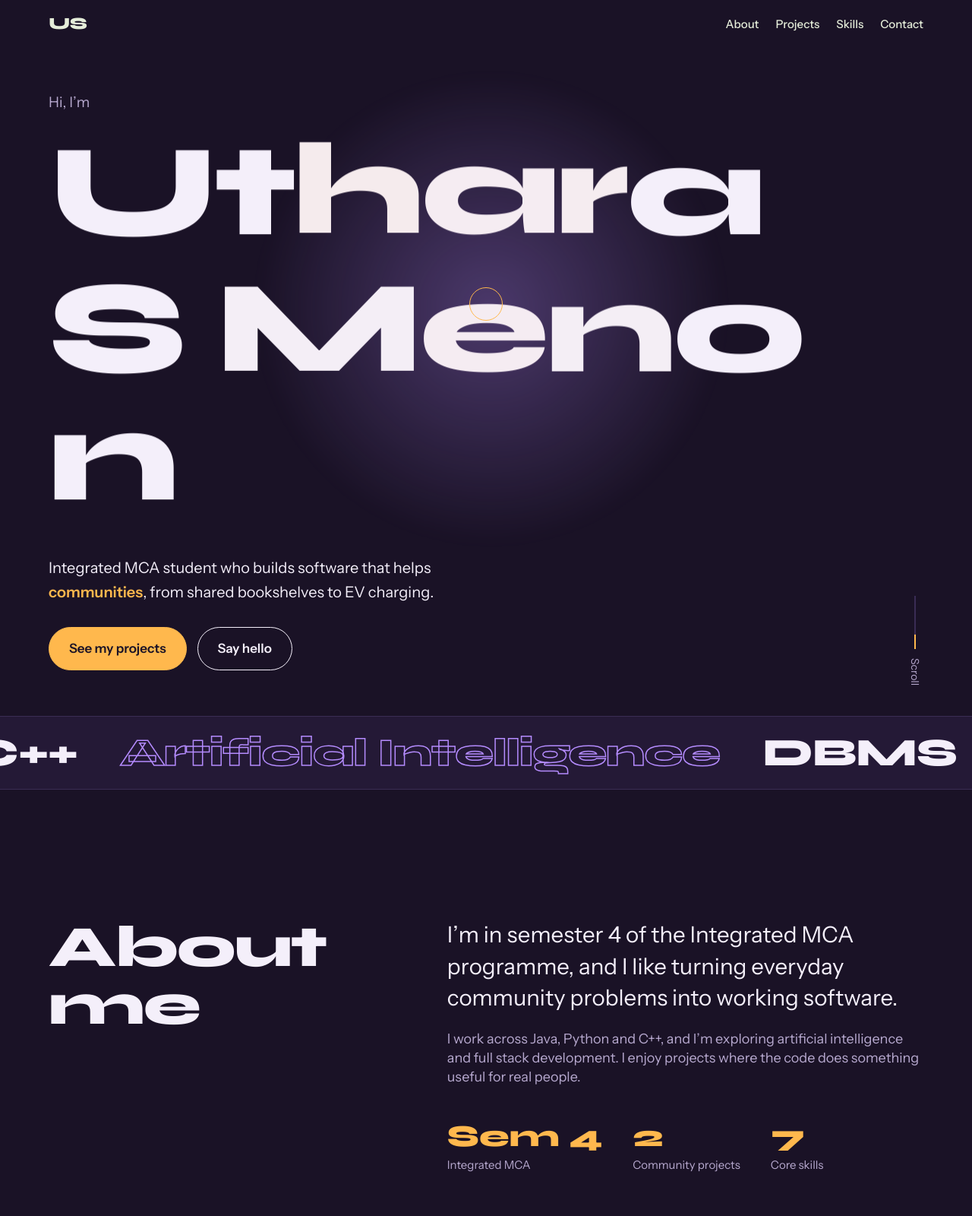
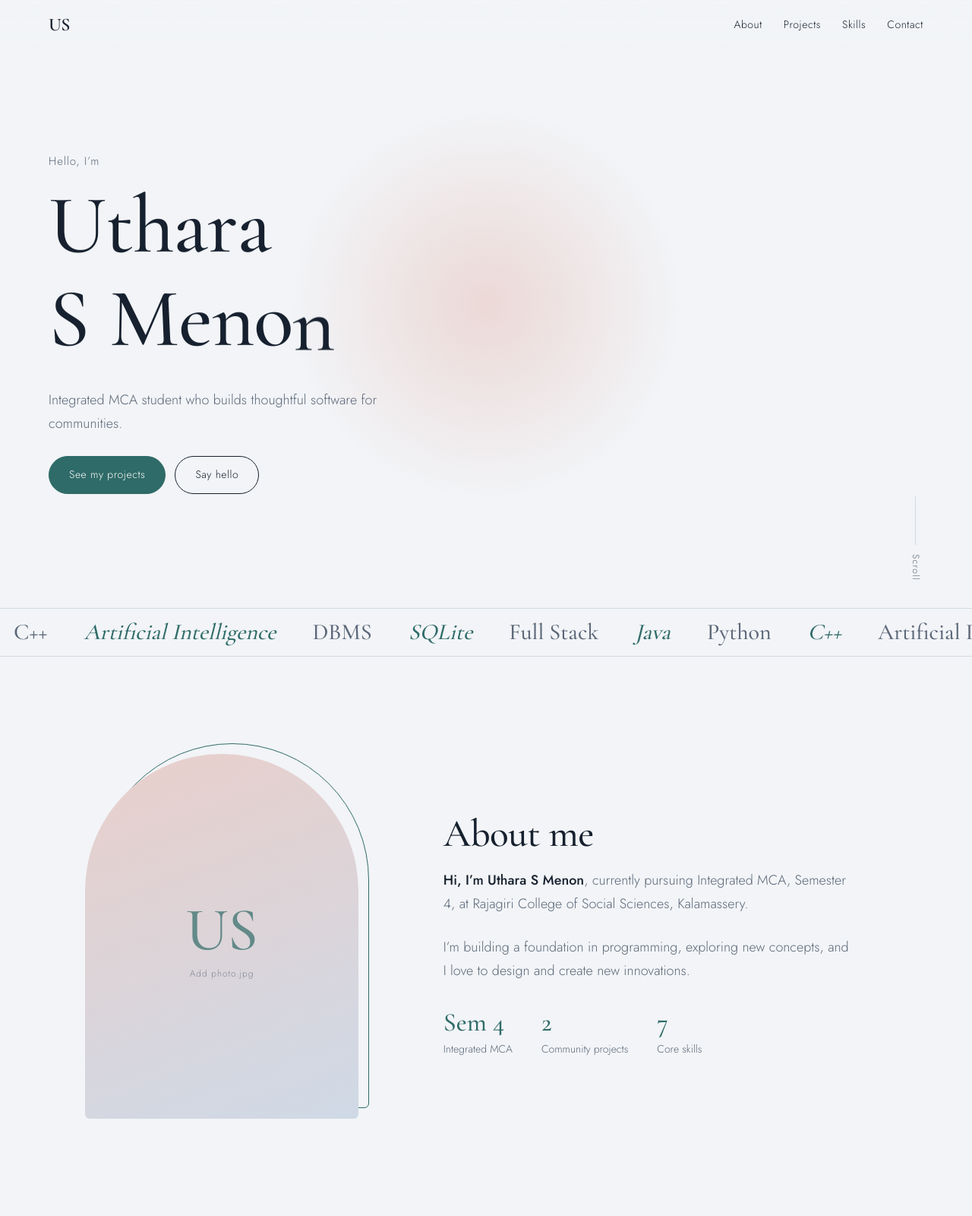
Before and after one commit to utharaasanjeevan/utharasanjeevvportfolio, a plain HTML site: page index.html in a window 1280 px wide. Shown: the top 1600 px of the page at 76% size. Drawn offline with nearby package versions, Linux system fonts and the light colour scheme.

Commit message:
Add files via upload

```diff
--- a/index.html
+++ b/index.html
@@ -3,104 +3,105 @@
 <head>
 <meta charset="utf-8">
 <meta name="viewport" content="width=device-width, initial-scale=1">
-<title>Uthara S Menon – Software developer in the making</title>
-<meta name="description" content="Portfolio of Uthara S Menon, Integrated MCA student building community-minded software in Java, Python, C++, AI and full stack.">
+<title>Uthara S Menon – Portfolio</title>
+<meta name="description" content="Portfolio of Uthara S Menon, Integrated MCA student at Rajagiri College of Social Sciences, building community-minded software.">
 <link rel="preconnect" href="https://fonts.googleapis.com">
 <link rel="preconnect" href="https://fonts.gstatic.com" crossorigin>
-<link href="https://fonts.googleapis.com/css2?family=Syne:wght@500;700;800&family=Instrument+Sans:wght@400;500;600&display=swap" rel="stylesheet">
+<link href="https://fonts.googleapis.com/css2?family=Cormorant+Garamond:wght@400;500;600&family=Jost:wght@300;400;500&display=swap" rel="stylesheet">
 <style>
-:root{--bg:#1A1226;--bg2:#241936;--ink:#F4EFFA;--mute:#B7A9CF;--line:#3A2C54;--sun:#FFB84D;--orc:#B58CFF;--ease:cubic-bezier(.2,.8,.2,1)}
+:root{--bg:#F2F4F7;--bg2:#E7EBF1;--ink:#16202E;--mute:#5C6879;--line:#D3DAE4;--acc:#2F6B68;--blush:#E9CFCB;--navy:#16202E;--ease:cubic-bezier(.2,.8,.2,1)}
 *{box-sizing:border-box;margin:0}
 html{scroll-behavior:smooth;background:var(--bg)}
-body{background:var(--bg);color:var(--ink);font:400 17px/1.6 "Instrument Sans",system-ui,sans-serif;overflow-x:hidden}
-h1,h2,h3,.logo{font-family:Syne,"Arial Black",sans-serif;font-weight:800;letter-spacing:-.03em;line-height:.98}
+body{background:var(--bg);color:var(--ink);font:300 16px/1.7 Jost,system-ui,sans-serif;overflow-x:hidden}
+h1,h2,h3,.logo{font-family:"Cormorant Garamond",Georgia,serif;font-weight:500;letter-spacing:-.01em;line-height:1.05}
 a{color:inherit}
-:focus-visible{outline:3px solid var(--sun);outline-offset:3px}
-.progress{position:fixed;top:0;left:0;height:3px;width:100%;background:linear-gradient(90deg,var(--orc),var(--sun));transform:scaleX(0);transform-origin:0 50%;z-index:50}
-header{position:fixed;top:0;left:0;right:0;display:flex;justify-content:space-between;align-items:center;padding:20px 5vw;z-index:40;mix-blend-mode:difference}
-.logo{font-size:22px;text-decoration:none;color:#fff}
-nav{display:flex;gap:22px}
-nav a{text-decoration:none;font-weight:500;font-size:15px;color:#fff;position:relative}
-nav a::after{content:"";position:absolute;left:0;bottom:-3px;height:2px;width:100%;background:currentColor;transform:scaleX(0);transform-origin:right;transition:transform .4s var(--ease)}
+:focus-visible{outline:2px solid var(--acc);outline-offset:3px}
+.progress{position:fixed;top:0;left:0;height:2px;width:100%;background:var(--acc);transform:scaleX(0);transform-origin:0 50%;z-index:50}
+header{position:fixed;top:0;left:0;right:0;display:flex;justify-content:space-between;align-items:center;padding:20px 5vw;z-index:40;background:linear-gradient(var(--bg),transparent)}
+.logo{font-size:24px;text-decoration:none;font-weight:600}
+nav{display:flex;gap:28px}
+nav a{text-decoration:none;font-size:14px;letter-spacing:.04em;position:relative}
+nav a::after{content:"";position:absolute;left:0;bottom:-4px;height:1px;width:100%;background:var(--acc);transform:scaleX(0);transform-origin:right;transition:transform .45s var(--ease)}
 nav a:hover::after{transform:scaleX(1);transform-origin:left}
-/* cursor */
 .cur,.cur-d{position:fixed;top:0;left:0;pointer-events:none;z-index:100;border-radius:50%;display:none}
-.cur{width:44px;height:44px;margin:-22px 0 0 -22px;border:1.5px solid var(--sun);display:grid;place-items:center;font:600 11px Syne,sans-serif;color:#1A1226;transition:width .35s var(--ease),height .35s var(--ease),margin .35s var(--ease),background .35s}
-.cur.big{width:92px;height:92px;margin:-46px 0 0 -46px;background:var(--sun)}
-.cur-d{width:7px;height:7px;margin:-3.5px 0 0 -3.5px;background:var(--sun)}
-@media (hover:hover) and (pointer:fine){body.js{cursor:none}body.js a,body.js button{cursor:none}.cur,.cur-d{display:grid}}
+.cur{width:34px;height:34px;margin:-17px 0 0 -17px;border:1px solid var(--acc);place-items:center;font:400 11px Jost,sans-serif;color:#fff;transition:width .4s var(--ease),height .4s var(--ease),margin .4s var(--ease),background .4s}
+.cur.big{width:78px;height:78px;margin:-39px 0 0 -39px;background:var(--acc)}
+.cur-d{width:5px;height:5px;margin:-2.5px 0 0 -2.5px;background:var(--acc)}
+@media (hover:hover) and (pointer:fine){body.js,body.js a,body.js button{cursor:none}.cur,.cur-d{display:grid}}
 /* hero */
-.hero{min-height:100svh;display:flex;flex-direction:column;justify-content:center;padding:120px 5vw 60px;position:relative;overflow:hidden}
-.glow{position:absolute;width:55vmax;height:55vmax;border-radius:50%;background:radial-gradient(circle,rgba(181,140,255,.32),transparent 62%);left:0;top:0;transform:translate(var(--gx,40vw),var(--gy,10vh));pointer-events:none;filter:blur(10px)}
-.hero p.hi{color:var(--mute);font-size:19px;margin-bottom:18px;position:relative}
-.name{font-size:clamp(54px,13.5vw,210px);position:relative}
-.name .row{display:block;overflow:hidden;padding-bottom:.06em}
-.name .l{display:inline-block;transform:translateY(105%);transition:transform 1s var(--ease),color .25s;will-change:transform}
+.hero{min-height:100svh;display:flex;flex-direction:column;justify-content:center;padding:110px 5vw 60px;position:relative;overflow:hidden}
+.glow{position:absolute;width:46vmax;height:46vmax;border-radius:50%;background:radial-gradient(circle,rgba(233,207,203,.75),transparent 62%);left:0;top:0;transform:translate(var(--gx,40vw),var(--gy,10vh));pointer-events:none}
+.hi{color:var(--mute);margin-bottom:14px;position:relative;letter-spacing:.06em;font-size:15px}
+.name{font-size:clamp(44px,8.5vw,118px);position:relative;font-weight:500}
+.name .row{display:block;overflow:hidden;padding-bottom:.08em}
+.name .l{display:inline-block;transform:translateY(105%);transition:transform 1.1s var(--ease),color .3s;will-change:transform}
 .loaded .name .l{transform:translateY(var(--ly,0))}
 .name .sp{display:inline-block;width:.25em}
-.tag{max-width:46ch;margin-top:34px;font-size:20px;position:relative}
-.tag b{color:var(--sun);font-weight:600}
-.cta{display:flex;gap:14px;margin-top:30px;flex-wrap:wrap;position:relative}
-.btn{display:inline-block;text-decoration:none;font-weight:600;padding:14px 26px;border-radius:999px;border:1.5px solid var(--ink);transition:background .3s,color .3s,transform .3s var(--ease)}
+.tag{max-width:46ch;margin-top:26px;font-size:18px;color:var(--mute);position:relative}
+.cta{display:flex;gap:12px;margin-top:28px;flex-wrap:wrap;position:relative}
+.btn{display:inline-block;text-decoration:none;font-size:14px;letter-spacing:.04em;padding:12px 26px;border-radius:999px;border:1px solid var(--ink);transition:background .35s,color .35s}
 .btn:hover{background:var(--ink);color:var(--bg)}
-.btn.pri{background:var(--sun);border-color:var(--sun);color:#1A1226}
+.btn.pri{background:var(--acc);border-color:var(--acc);color:#fff}
 .btn.pri:hover{background:var(--ink);border-color:var(--ink)}
-.scroll{position:absolute;right:5vw;bottom:40px;font-size:14px;color:var(--mute);writing-mode:vertical-rl;display:flex;align-items:center;gap:12px}
-.scroll i{width:1.5px;height:70px;background:var(--line);position:relative;overflow:hidden}
-.scroll i::after{content:"";position:absolute;inset:0;background:var(--sun);animation:drip 2s infinite var(--ease)}
+.scroll{position:absolute;right:5vw;bottom:36px;font-size:12px;letter-spacing:.1em;color:var(--mute);writing-mode:vertical-rl;display:flex;align-items:center;gap:12px}
+.scroll i{width:1px;height:64px;background:var(--line);position:relative;overflow:hidden}
+.scroll i::after{content:"";position:absolute;inset:0;background:var(--acc);animation:drip 2.2s infinite var(--ease)}
 @keyframes drip{0%{transform:translateY(-100%)}100%{transform:translateY(100%)}}
-/* marquee */
-.mq{border-block:1px solid var(--line);overflow:hidden;padding:22px 0;background:var(--bg2)}
-.mq div{display:flex;gap:56px;width:max-content;animation:mq 28s linear infinite;font:800 clamp(28px,4vw,52px)/1 Syne,sans-serif;letter-spacing:-.02em}
-.mq span:nth-child(even){color:transparent;-webkit-text-stroke:1.5px var(--orc)}
+.mq{border-block:1px solid var(--line);overflow:hidden;padding:16px 0}
+.mq div{display:flex;gap:48px;width:max-content;animation:mq 32s linear infinite;font:500 clamp(20px,2.4vw,30px)/1 "Cormorant Garamond",serif;color:var(--mute)}
+.mq span:nth-child(even){color:var(--acc);font-style:italic}
 @keyframes mq{to{transform:translateX(-50%)}}
+section{padding:clamp(70px,10vw,130px) 5vw}
+h2{font-size:clamp(30px,4vw,52px)}
 /* about */
-section{padding:clamp(80px,14vw,170px) 5vw}
-.about{display:grid;grid-template-columns:1fr 1.4fr;gap:6vw;max-width:1250px;margin:auto}
-h2{font-size:clamp(40px,6vw,84px)}
-.about p{font-size:clamp(20px,2.3vw,30px);line-height:1.4}
-.about p+p{margin-top:22px;color:var(--mute);font-size:18px}
-.facts{display:flex;gap:40px;margin-top:40px;flex-wrap:wrap}
-.facts b{display:block;font:800 40px Syne,sans-serif;color:var(--sun)}
-.facts span{color:var(--mute);font-size:15px}
-/* reveal */
-.rv{opacity:0;transform:translateX(-60px);transition:opacity 1s var(--ease),transform 1s var(--ease)}
-.rv.r{transform:translateX(60px)}
+.about{display:grid;grid-template-columns:.8fr 1.2fr;gap:7vw;max-width:1100px;margin:auto;align-items:center}
+.photo{position:relative;width:min(100%,360px);aspect-ratio:3/4;margin:0 auto;perspective:900px}
+.photo::before{content:"";position:absolute;inset:-14px -14px 14px 14px;border:1px solid var(--acc);border-radius:180px 180px 6px 6px;transition:transform .6s var(--ease)}
+.photo:hover::before{transform:translate(-8px,8px)}
+.frame{position:absolute;inset:0;border-radius:180px 180px 6px 6px;overflow:hidden;background:linear-gradient(160deg,var(--blush),#cfd9e6);transform:rotateY(var(--ry,0deg)) rotateX(var(--rx,0deg));transition:transform .25s}
+.frame img{position:absolute;inset:0;width:100%;height:100%;object-fit:cover;filter:grayscale(.55);transition:filter .6s,transform 1.2s var(--ease);transform:scale(1.06)}
+.photo:hover img{filter:none;transform:scale(1)}
+.ph{position:absolute;inset:0;display:grid;place-items:center;font:500 80px "Cormorant Garamond",serif;color:var(--acc);opacity:.7}
+.ph small{display:block;font:300 12px Jost,sans-serif;letter-spacing:.08em;text-align:center;color:var(--mute)}
+.frame.has .ph{display:none}
+.about h2{margin-bottom:18px}
+.about p{font-size:18px;color:var(--mute);max-width:52ch}
+.about p b{color:var(--ink);font-weight:500}
+.facts{display:flex;gap:38px;margin-top:32px;flex-wrap:wrap}
+.facts b{display:block;font:500 34px "Cormorant Garamond",serif;color:var(--acc)}
+.facts span{color:var(--mute);font-size:14px}
+.rv{opacity:0;transform:translateX(-50px);transition:opacity 1s var(--ease),transform 1s var(--ease)}
+.rv.r{transform:translateX(50px)}
 .rv.in{opacity:1;transform:none}
 /* projects */
 .work{height:300vh;position:relative;padding:0}
-.stick{position:sticky;top:0;height:100svh;overflow:hidden;display:flex;align-items:center}
+.stick{position:sticky;top:0;height:100svh;overflow:hidden;display:flex;align-items:center;background:var(--bg2)}
 .track{display:flex;will-change:transform}
-.panel{flex:0 0 100vw;height:100svh;padding:0 5vw;display:grid;grid-template-columns:1fr 1fr;gap:5vw;align-items:center}
-.panel h3{font-size:clamp(46px,8vw,120px);margin:10px 0 22px}
-.panel .k{color:var(--sun);font-weight:600}
-.panel p{max-width:44ch;color:var(--mute);font-size:19px}
-.chips{display:flex;gap:8px;flex-wrap:wrap;margin:22px 0 28px}
-.chips span{border:1px solid var(--line);border-radius:999px;padding:6px 14px;font-size:14px}
-.art{aspect-ratio:1;max-height:62vh;justify-self:center;width:100%;border-radius:36% 64% 58% 42%/46% 40% 60% 54%;display:grid;place-items:center;font:800 clamp(90px,15vw,220px) Syne,sans-serif;color:#1A1226;animation:morph 9s ease-in-out infinite alternate}
-.a1{background:linear-gradient(140deg,var(--orc),#7C5CFF)}
-.a2{background:linear-gradient(140deg,var(--sun),#FF8A5C)}
-@keyframes morph{to{border-radius:58% 42% 40% 60%/58% 56% 44% 42%}}
-.last{display:block;text-align:left}
-.last h3{max-width:9ch}
-.hint{position:absolute;left:5vw;bottom:34px;font-size:14px;color:var(--mute)}
+.panel{flex:0 0 100vw;height:100svh;padding:0 5vw;display:grid;grid-template-columns:1fr 1fr;gap:5vw;align-items:center;max-width:100vw}
+.panel h3{font-size:clamp(34px,5vw,68px);margin:8px 0 16px}
+.panel .k{color:var(--acc);font-size:14px;letter-spacing:.06em}
+.panel p{max-width:42ch;color:var(--mute);font-size:17px}
+.chips{display:flex;gap:8px;flex-wrap:wrap;margin:20px 0 26px}
+.chips span{border:1px solid var(--line);background:var(--bg);border-radius:999px;padding:4px 14px;font-size:13px}
+.art{aspect-ratio:1;max-height:56vh;justify-self:center;width:100%;border-radius:46% 54% 50% 50%/50% 44% 56% 50%;display:grid;place-items:center;font:500 clamp(60px,9vw,130px) "Cormorant Garamond",serif;color:var(--navy);animation:morph 10s ease-in-out infinite alternate}
+.a1{background:var(--blush)}.a2{background:#BFD6D3}
+@keyframes morph{to{border-radius:56% 44% 42% 58%/56% 54% 46% 44%}}
+.hint{position:absolute;left:5vw;bottom:30px;font-size:12px;letter-spacing:.06em;color:var(--mute)}
 /* skills */
-.sk{max-width:1250px;margin:auto}
-.grid{display:grid;grid-template-columns:repeat(auto-fit,minmax(240px,1fr));margin-top:50px;border-top:1px solid var(--line)}
-.grid div{padding:30px 24px 30px 0;border-bottom:1px solid var(--line);transition:padding .5s var(--ease),background .4s}
-.grid div:hover{padding-left:20px;background:var(--bg2)}
-.grid h3{font-size:26px;margin-bottom:6px}
-.grid p{color:var(--mute);font-size:16px}
+.sk{max-width:1100px;margin:auto}
+.grid{display:grid;grid-template-columns:repeat(auto-fit,minmax(260px,1fr));margin-top:40px;border-top:1px solid var(--line)}
+.grid div{padding:24px 20px 24px 0;border-bottom:1px solid var(--line);transition:padding .5s var(--ease),background .4s}
+.grid div:hover{padding-left:16px;background:var(--bg2)}
+.grid h3{font-size:24px;margin-bottom:2px}
+.grid p{color:var(--mute);font-size:15px}
 /* contact */
-.ct{text-align:center;background:var(--sun);color:#1A1226;border-radius:48px 48px 0 0;padding-bottom:70px}
-.ct h2{font-size:clamp(46px,10vw,150px)}
-.ct p{margin:22px auto 34px;max-width:40ch;font-size:20px}
-.ct .btn{border-color:#1A1226;color:#1A1226;margin:6px}
-.ct .btn:hover{background:#1A1226;color:var(--sun)}
-.ct small{display:block;margin-top:60px;opacity:.7}
-@media (max-width:760px){
- nav{gap:14px}.about,.panel{grid-template-columns:1fr}.panel{gap:0;align-content:center}.art{max-height:26vh;aspect-ratio:2/1}.scroll{display:none}
-}
+.ct{text-align:center;background:var(--navy);color:#EEF1F6;border-radius:40px 40px 0 0;padding-bottom:50px}
+.ct h2{font-size:clamp(34px,5.5vw,72px)}
+.ct p{margin:16px auto 28px;max-width:40ch;color:#AAB6C8;font-size:17px}
+.ct .btn{border-color:#EEF1F6;margin:5px}
+.ct .btn:hover{background:#EEF1F6;color:var(--navy)}
+.ct small{display:block;margin-top:50px;color:#8896AB}
+@media (max-width:760px){nav{gap:14px}.about,.panel{grid-template-columns:1fr}.panel{gap:0;align-content:center}.art{max-height:22vh;aspect-ratio:2/1}.scroll{display:none}.photo{width:min(78%,300px)}}
 @media (prefers-reduced-motion:reduce){*{animation:none!important;transition:none!important}.rv{opacity:1;transform:none}.name .l{transform:none}html{scroll-behavior:auto}}
 </style>
 </head>
@@ -110,11 +111,11 @@ h2{font-size:clamp(40px,6vw,84px)}
 <header><a class="logo" href="#top">US</a><nav><a href="#about">About</a><a href="#work">Projects</a><a href="#skills">Skills</a><a href="#contact">Contact</a></nav></header>
 
 <main id="top">
-<div class="hero" id="hero">
+<div class="hero">
  <div class="glow" id="glow"></div>
- <p class="hi">Hi, I’m</p>
+ <p class="hi">Hello, I’m</p>
  <h1 class="name" id="name" aria-label="Uthara S Menon"></h1>
- <p class="tag">Integrated MCA student who builds software that helps <b>communities</b>, from shared bookshelves to EV charging.</p>
+ <p class="tag">Integrated MCA student who builds thoughtful software for communities.</p>
  <div class="cta"><a class="btn pri" href="#work" data-c="View">See my projects</a><a class="btn" href="#contact">Say hello</a></div>
  <div class="scroll"><i></i>Scroll</div>
 </div>
@@ -122,9 +123,10 @@ h2{font-size:clamp(40px,6vw,84px)}
 <div class="mq" aria-hidden="true"><div id="mq"></div></div>
 
 <section id="about"><div class="about">
- <h2 class="rv">About me</h2>
- <div class="rv r"><p>I’m in semester 4 of the Integrated MCA programme, and I like turning everyday community problems into working software.</p>
- <p>I work across Java, Python and C++, and I’m exploring artificial intelligence and full stack development. I enjoy projects where the code does something useful for real people.</p>
+ <figure class="photo rv" id="photo"><div class="frame" id="frame"><img src="photo.jpg" alt="Portrait of Uthara S Menon" onload="this.parentNode.classList.add('has')" onerror="this.remove()"><div class="ph"><div>US<small>Add photo.jpg</small></div></div></div></figure>
+ <div class="rv r"><h2>About me</h2>
+ <p><b>Hi, I’m Uthara S Menon</b>, currently pursuing Integrated MCA, Semester 4, at Rajagiri College of Social Sciences, Kalamassery.</p><br>
+ <p>I’m building a foundation in programming, exploring new concepts, and I love to design and create new innovations.</p>
  <div class="facts"><div><b>Sem 4</b><span>Integrated MCA</span></div><div><b>2</b><span>Community projects</span></div><div><b>7</b><span>Core skills</span></div></div></div>
 </div></section>
 
@@ -136,12 +138,12 @@ h2{font-size:clamp(40px,6vw,84px)}
   <div class="panel"><div><span class="k">Semester 3 project</span><h3>EV Charging Locator</h3><p>A desktop app that helps drivers find electric vehicle charging stations, built in Eclipse with an SQLite database behind it.</p>
    <div class="chips"><span>Java</span><span>Eclipse</span><span>SQLite</span><span>DBMS</span></div><a class="btn" href="https://github.com/utharaasanjeevan" target="_blank" rel="noopener" data-c="Open">See on GitHub</a></div>
    <div class="art a2" aria-hidden="true">EV</div></div>
-  <div class="panel last"><div><span class="k">What’s next</span><h3>More on GitHub</h3><p>New experiments and coursework land here first.</p><div class="chips"></div><a class="btn pri" href="https://github.com/utharaasanjeevan" target="_blank" rel="noopener" data-c="Go">Visit my GitHub</a></div></div>
+  <div class="panel"><div><span class="k">What’s next</span><h3>More on GitHub</h3><p>New experiments and coursework land here first.</p><div class="chips"></div><a class="btn pri" href="https://github.com/utharaasanjeevan" target="_blank" rel="noopener" data-c="Go">Visit my GitHub</a></div></div>
  </div><div class="hint">Keep scrolling to slide through projects</div></div>
 </div>
 
 <section id="skills"><div class="sk">
- <h2 class="rv">What I work with</h2>
+ <h2 class="rv">Skills</h2>
  <div class="grid">
   <div class="rv"><h3>Java</h3><p>Desktop apps and object-oriented design.</p></div>
   <div class="rv r"><h3>Python</h3><p>Scripting, problem solving and data work.</p></div>
@@ -153,7 +155,7 @@ h2{font-size:clamp(40px,6vw,84px)}
 
 <section class="ct" id="contact">
  <h2 class="rv">Let’s build something.</h2>
- <p class="rv">Looking for internships, collaborations and my first role. Find me here.</p>
+ <p class="rv">Open to internships, collaborations and my first role.</p>
  <div class="rv"><a class="btn" href="https://www.linkedin.com/in/utharasmenon/" target="_blank" rel="noopener" data-c="Open">LinkedIn</a><a class="btn" href="https://github.com/utharaasanjeevan" target="_blank" rel="noopener" data-c="Open">GitHub</a></div>
  <small>© <span id="yr"></span> Uthara S Menon</small>
 </section>
@@ -162,26 +164,25 @@ h2{font-size:clamp(40px,6vw,84px)}
 <script>
 const $=s=>document.querySelector(s),rm=matchMedia('(prefers-reduced-motion:reduce)').matches;
 document.body.classList.add('js');$('#yr').textContent=new Date().getFullYear();
-// name letters
 const nm=$('#name');
 ["Uthara","S Menon"].forEach(t=>{const r=document.createElement('span');r.className='row';r.setAttribute('aria-hidden','true');
- [...t].forEach((c,i)=>{const s=document.createElement('span');if(c===' '){s.className='sp'}else{s.className='l';s.textContent=c;s.style.transitionDelay=(i*60+(t[0]==='S'?350:0))+'ms'}r.appendChild(s)});nm.appendChild(r)});
+ [...t].forEach((c,i)=>{const s=document.createElement('span');if(c===' '){s.className='sp'}else{s.className='l';s.textContent=c;s.style.transitionDelay=(i*70+(t[0]==='S'?400:0))+'ms'}r.appendChild(s)});nm.appendChild(r)});
 requestAnimationFrame(()=>setTimeout(()=>document.body.classList.add('loaded'),100));
-// marquee
 const items=["Java","Python","C++","Artificial Intelligence","DBMS","SQLite","Full Stack"];
 $('#mq').innerHTML=[...items,...items].map(x=>`<span>${x}</span>`).join('');
-// cursor
 const cur=$('#cur'),dot=$('#dot'),curt=$('#curt'),glow=$('#glow');let mx=innerWidth/2,my=innerHeight/2,cx=mx,cy=my;
 addEventListener('pointermove',e=>{mx=e.clientX;my=e.clientY;dot.style.transform=`translate(${mx}px,${my}px)`});
 document.querySelectorAll('a[data-c]').forEach(a=>{a.addEventListener('pointerenter',()=>{cur.classList.add('big');curt.textContent=a.dataset.c});a.addEventListener('pointerleave',()=>{cur.classList.remove('big');curt.textContent=''})});
-// letters react
+// photo tilt
+const ph=$('#photo'),fr=$('#frame');
+ph.addEventListener('pointermove',e=>{const b=ph.getBoundingClientRect();fr.style.setProperty('--ry',((e.clientX-b.left)/b.width-.5)*10+'deg');fr.style.setProperty('--rx',(-((e.clientY-b.top)/b.height-.5))*10+'deg')});
+ph.addEventListener('pointerleave',()=>{fr.style.setProperty('--ry','0deg');fr.style.setProperty('--rx','0deg')});
 const ls=[...document.querySelectorAll('.name .l')];
 function loop(){cx+=(mx-cx)*.16;cy+=(my-cy)*.16;cur.style.transform=`translate(${cx}px,${cy}px)`;
- glow.style.setProperty('--gx',(cx-innerWidth*.27)+'px');glow.style.setProperty('--gy',(cy-innerWidth*.27)+'px');
- if(!rm&&scrollY<innerHeight)ls.forEach(l=>{const b=l.getBoundingClientRect(),d=Math.hypot(mx-(b.left+b.width/2),my-(b.top+b.height/2)),p=Math.max(0,1-d/260);
-  l.style.setProperty('--ly',(-p*.12)+'em');l.style.color=p>.05?`color-mix(in srgb,#FFB84D ${p*100}%,#F4EFFA)`:''});
+ glow.style.setProperty('--gx',(cx-innerWidth*.23)+'px');glow.style.setProperty('--gy',(cy-innerWidth*.23)+'px');
+ if(!rm&&scrollY<innerHeight)ls.forEach(l=>{const b=l.getBoundingClientRect(),d=Math.hypot(mx-(b.left+b.width/2),my-(b.top+b.height/2)),p=Math.max(0,1-d/240);
+  l.style.setProperty('--ly',(-p*.1)+'em');l.style.color=p>.05?`color-mix(in srgb,#2F6B68 ${p*100}%,#16202E)`:''});
  requestAnimationFrame(loop)}loop();
-// scroll
 const pg=$('#pg'),work=$('#work'),track=$('#track');
 function sc(){const h=document.documentElement.scrollHeight-innerHeight;pg.style.transform=`scaleX(${scrollY/h})`;
  const r=work.getBoundingClientRect(),p=Math.min(1,Math.max(0,-r.top/(work.offsetHeight-innerHeight)));
```
